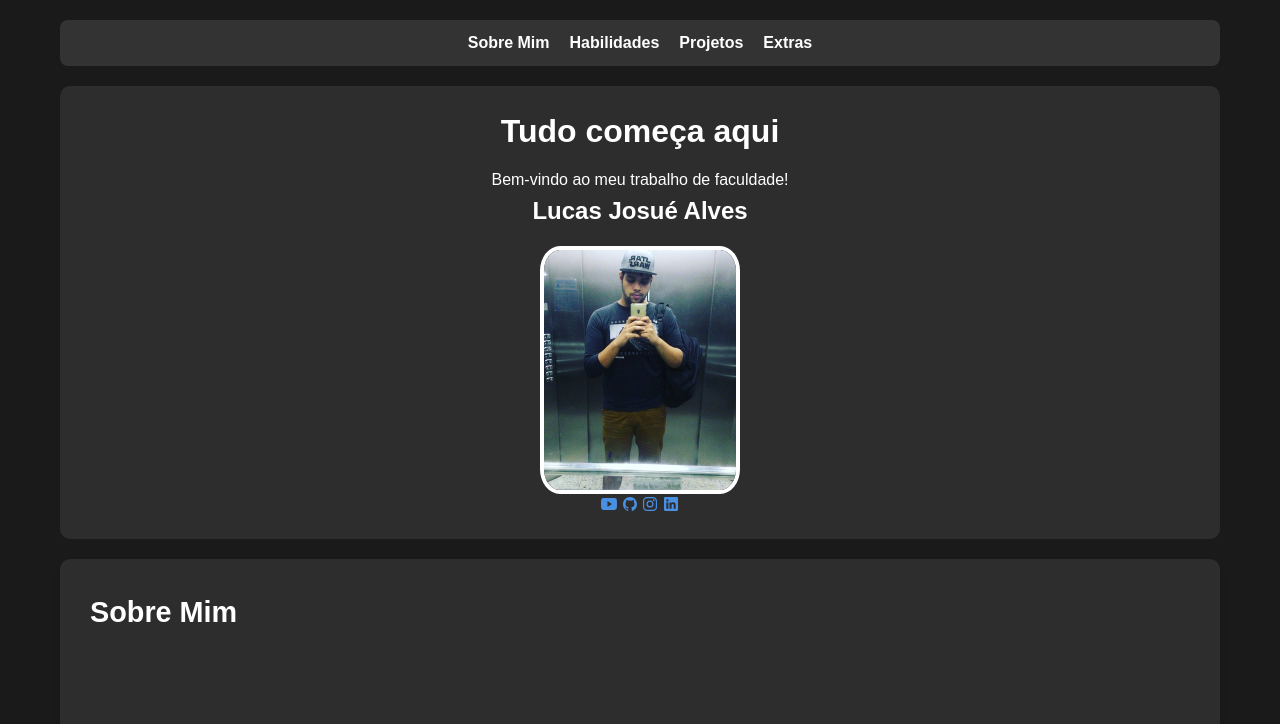
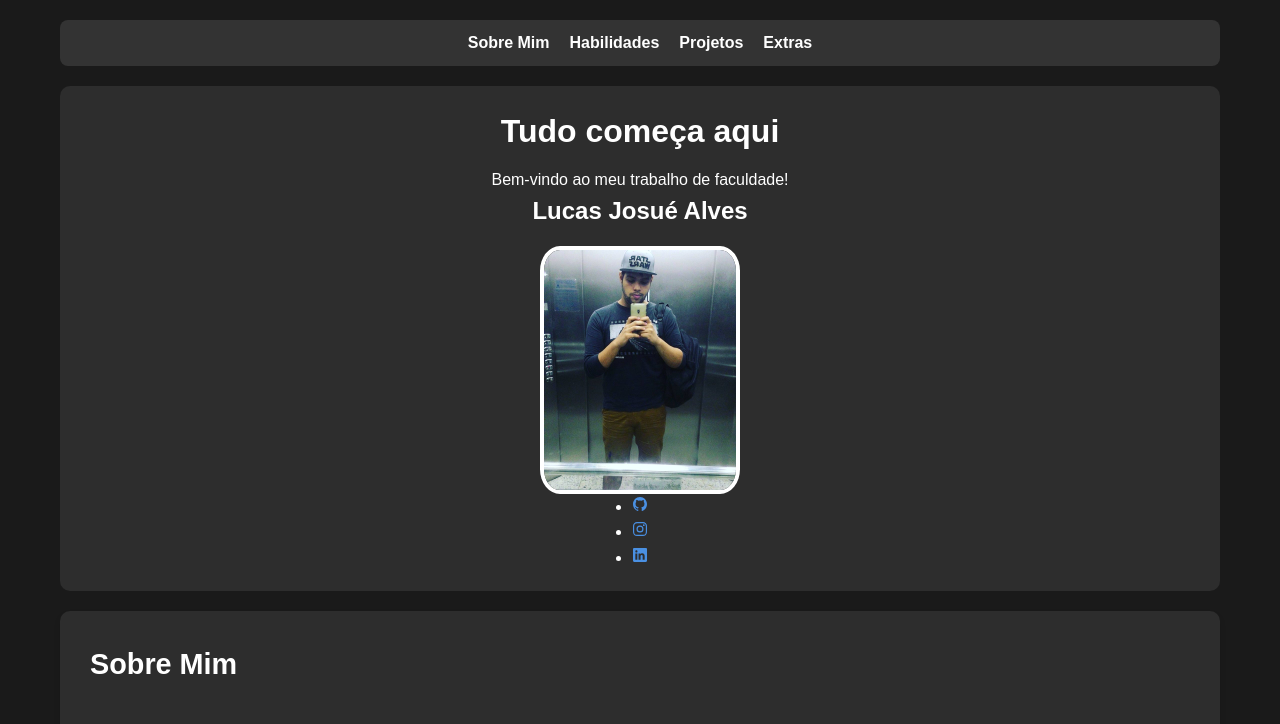
Before and after one commit to LucasJa1994/LandingPageCV, a plain HTML site: page index.html in a window 1280 px wide. Shown: the top 724 px of the page. Drawn offline with nearby package versions, Linux system fonts and the light colour scheme.

Commit message:
Update index.html

```diff
--- a/index.html
+++ b/index.html
@@ -32,26 +32,21 @@
         <img src="images/12373177_967052453375536_222534913550413006_n.jpg" alt="Foto de Lucas Josué Alves" />
       </figure>
      <ul class="social-links">
-       <a
-          href="https://www.youtube.com/channel/UChs-VE0bvw_R6MX4YtMCGfw"
-          target="_blank"
-        >
-          <ion-icon name="logo-youtube"></ion-icon>
-        </a>
+  <li>
     <a href="https://github.com/LucasJa1994" target="_blank">
       <ion-icon name="logo-github"></ion-icon>
     </a>
-
+  </li>
+  <li>
     <a href="https://www.instagram.com/lucasja18/" target="_blank">
-          <ion-icon name="logo-Instagram"></ion-icon>
+      <ion-icon name="logo-instagram"></ion-icon>
     </a>
-
-        <a
-          href="https://www.linkedin.com/in/lucas-josu%C3%A9-alves/"
-          target="_blank"
-        >
+  </li>
+  <li>
+    <a href="https://www.linkedin.com/in/lucas-josu%C3%A9-alves/" target="_blank">
       <ion-icon name="logo-linkedin"></ion-icon>
     </a>
+  </li>
 </ul>
     </header>
 
@@ -162,14 +157,8 @@
       <p>Contato:Lucajosue_alves19@hotmail.com     <br>            © 2025 Lucas Josué</p>
     </footer>
   </main>
-    <script
-      type="module"
-      src="https://unpkg.com/ionicons@7.1.0/dist/ionicons/ionicons.esm.js"
-    ></script>
-    <script
-      nomodule
-      src="https://unpkg.com/ionicons@7.1.0/dist/ionicons/ionicons.js"
-    ></script>
+<script type="module" src="https://unpkg.com/ionicons@7.1.0/dist/ionicons/ionicons.esm.js"></script>
+<script nomodule src="https://unpkg.com/ionicons@7.1.0/dist/ionicons/ionicons.js"></script>
 </body>
 
 </html>
```
Lines whose indentation alone changed are shown as unchanged.
